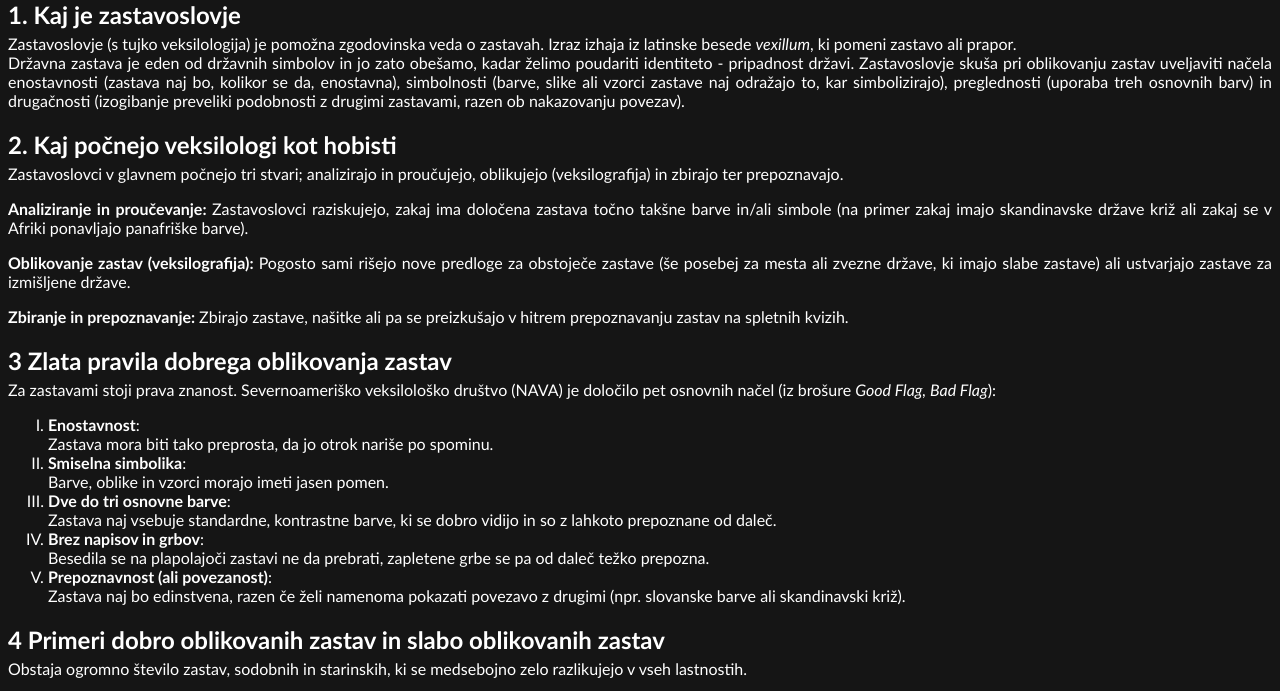
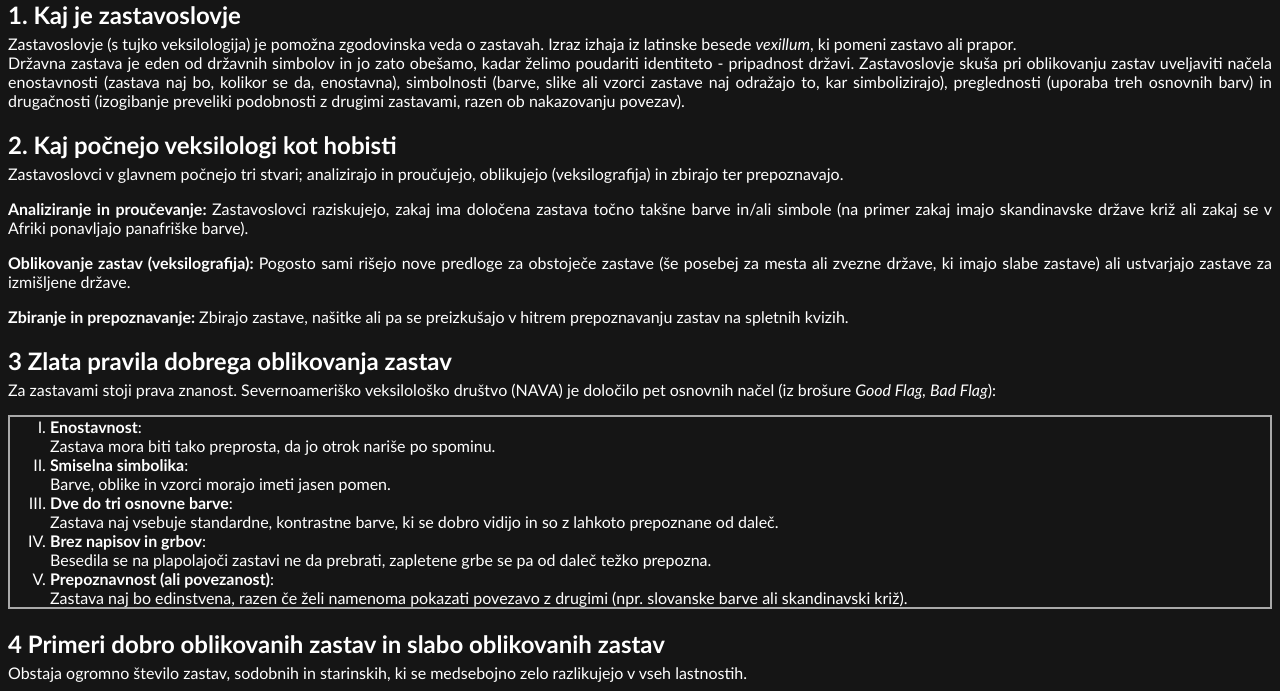
Before and after one commit to itmothy/moja-spletna-stran, a plain HTML site: page index.html in a window 1280 px wide. Shown: the part 82-773 px from the top of the page. Drawn offline with Linux system fonts and the light colour scheme.

Commit message:
added a border to the flag creation guide

```diff
--- a/style.css
+++ b/style.css
@@ -24,3 +24,7 @@ p {
 img {
     max-width: 60%;
 }
+
+ol {
+    border: 2px solid darkgray;
+}
```
